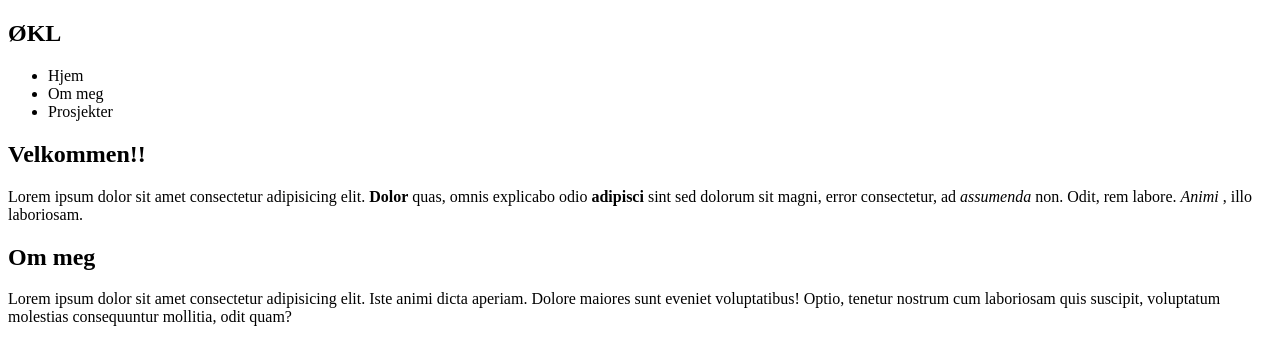
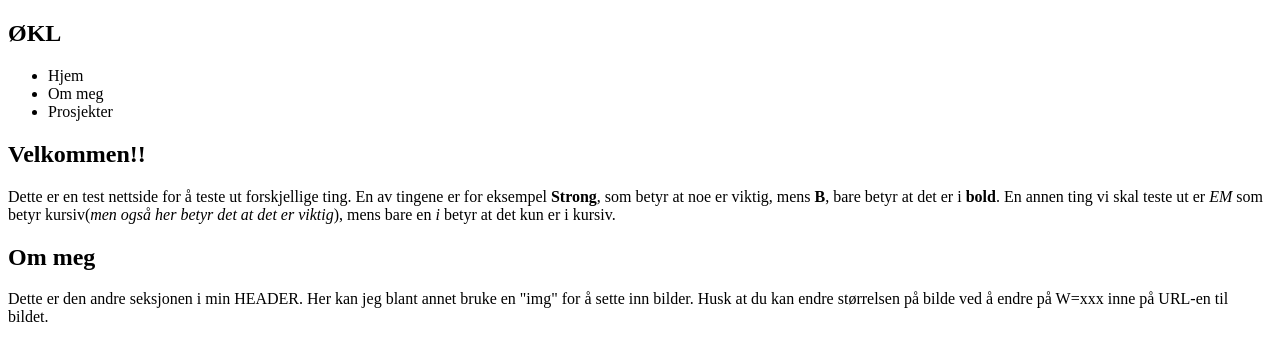
Before and after one commit to okliland-kodeloftet/fontenehuset-g17_d2, a website: page index.html in a window 1280 px wide. Shown: the top 339 px of the page. Drawn offline with Linux system fonts and the light colour scheme; grey boxes are pictures that could not be loaded.

Commit message:
endret lorem ipsum til tekst

```diff
--- a/index.html
+++ b/index.html
@@ -28,10 +28,8 @@
         <!-- Den første seksjonen i MAIN heter nesten alltid HERO eller HOME(HJEM) -->
         <h1>Velkommen!!</h1>
         <p>
-          Lorem ipsum dolor sit amet consectetur adipisicing elit.
-          <strong>Dolor</strong> quas, omnis explicabo odio <b>adipisci</b> sint
-          sed dolorum sit magni, error consectetur, ad <em>assumenda</em> non.
-          Odit, rem labore. <i>Animi</i> , illo laboriosam.
+          Dette er en test nettside for å teste ut forskjellige ting. En av tingene er for eksempel <strong>Strong</strong>, som betyr at noe er viktig, mens <b>B</b>, bare betyr at det er i <b>bold</b>.
+          En annen ting vi skal teste ut er <em>EM</em> som betyr kursiv(<em>men også her betyr det at det er viktig</em>), mens bare en <i>i</i> betyr at det kun er i kursiv.
           <!-- Strong og em er viktig mens b og i er kun visuelt -->
         </p>
       </section>
@@ -40,10 +38,7 @@
         <!-- Andre seksjon =  About/Om meg -->
         <h2>Om meg</h2>
         <p>
-          Lorem ipsum dolor sit amet consectetur adipisicing elit. Iste animi
-          dicta aperiam. Dolore maiores sunt eveniet voluptatibus! Optio,
-          tenetur nostrum cum laboriosam quis suscipit, voluptatum molestias
-          consequuntur mollitia, odit quam?
+          Dette er den andre seksjonen i min HEADER. Her kan jeg blant annet bruke en "img" for å sette inn bilder. Husk at du kan endre størrelsen på bilde ved å endre på W=xxx inne på URL-en til bildet.
         </p>
         <img
           src="https://images.unsplash.com/photo-1770215962687-93b6b860add7?q=80&w=400&auto=format&fit=crop&ixlib=rb-4.1.0&ixid=M3wxMjA3fDB8MHxwaG90by1wYWdlfHx8fGVufDB8fHx8fA%3D%3D"
```
